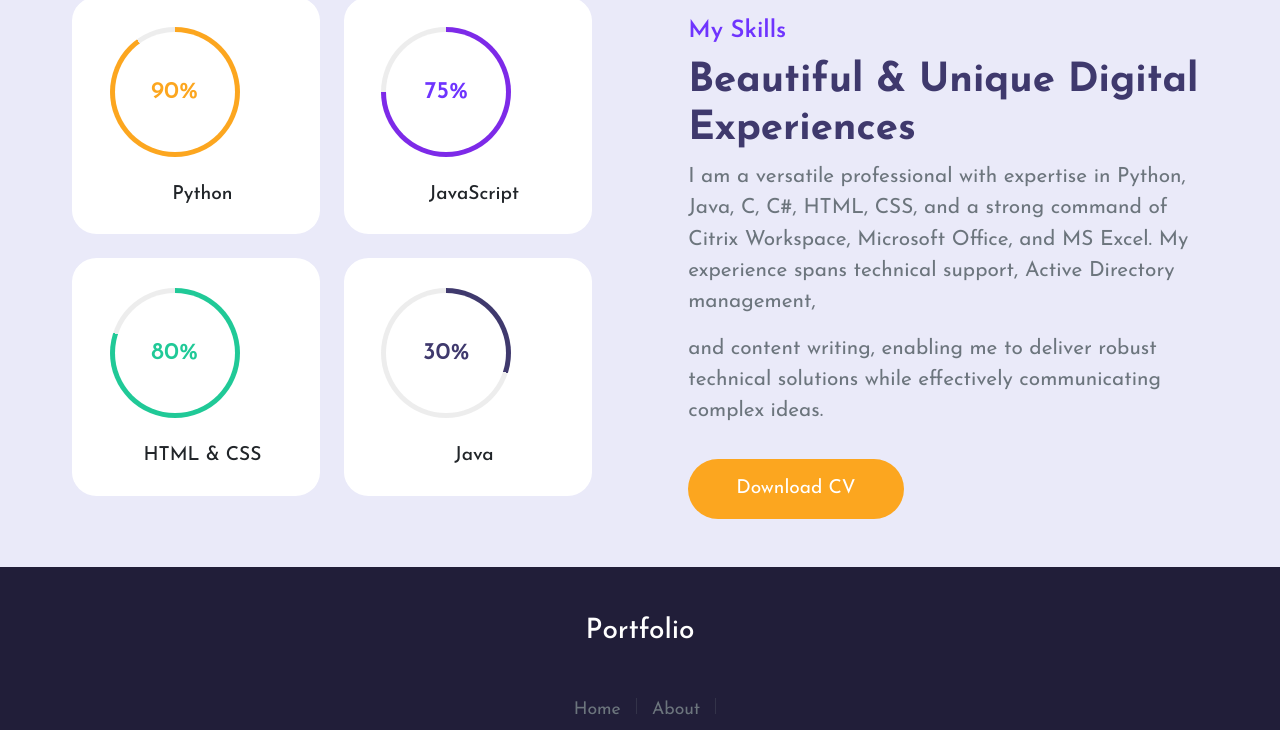
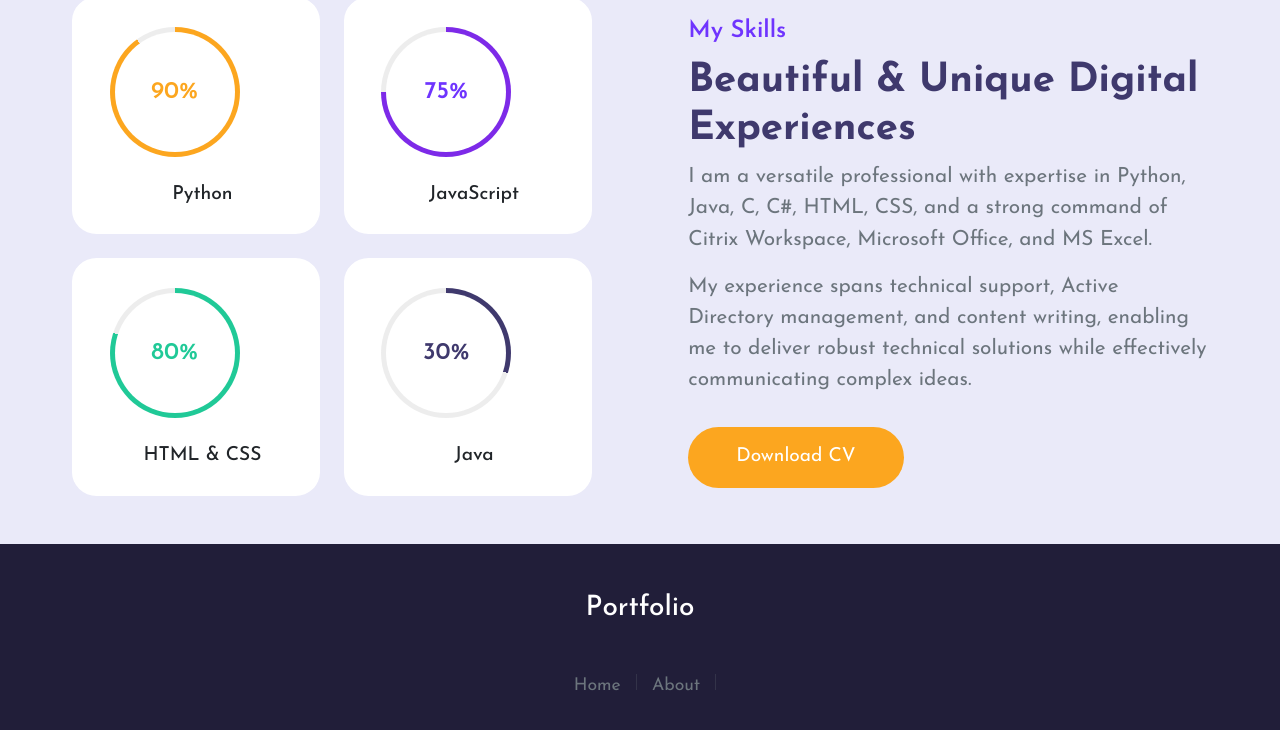
Before and after one commit to Divya-7647/Portfolio, a plain HTML site: page index.html in a window 1280 px wide. Shown: the part 1407-2137 px from the top of the page. Drawn offline with nearby package versions, Linux system fonts and the light colour scheme.

Commit message:
index.html

```diff
--- a/index.html
+++ b/index.html
@@ -254,10 +254,10 @@
             <small>My Skills</small>
             <h3>Beautiful & Unique Digital Experiences</h3>
             <p class="text-muted">
-              I am a versatile professional with expertise in Python, Java, C, C#, HTML, CSS, and a strong command of Citrix Workspace, Microsoft Office, and MS Excel. My experience spans technical support, Active Directory management,
+              I am a versatile professional with expertise in Python, Java, C, C#, HTML, CSS, and a strong command of Citrix Workspace, Microsoft Office, and MS Excel.
             </p>
             <p class="text-muted">
-              and content writing, enabling me to deliver robust technical solutions while effectively communicating complex ideas.
+             My experience spans technical support, Active Directory management, and content writing, enabling me to deliver robust technical solutions while effectively communicating complex ideas.
             </p>
             <button class="c-btn h-btn mt-3 py-3 px-5 rounded-pill">
               <!-- here download attribute is used for adding download functionality to button  -->
```
